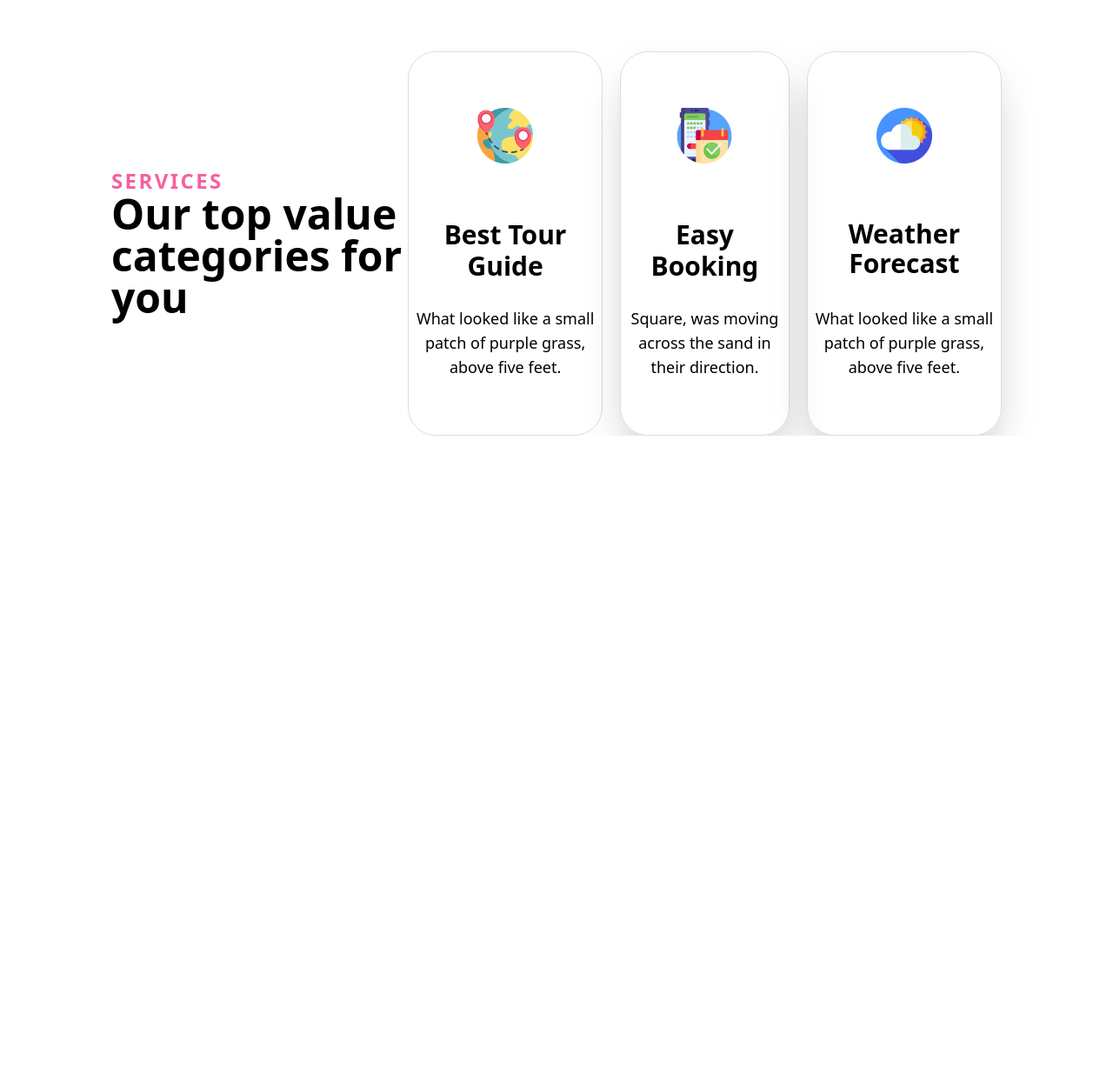
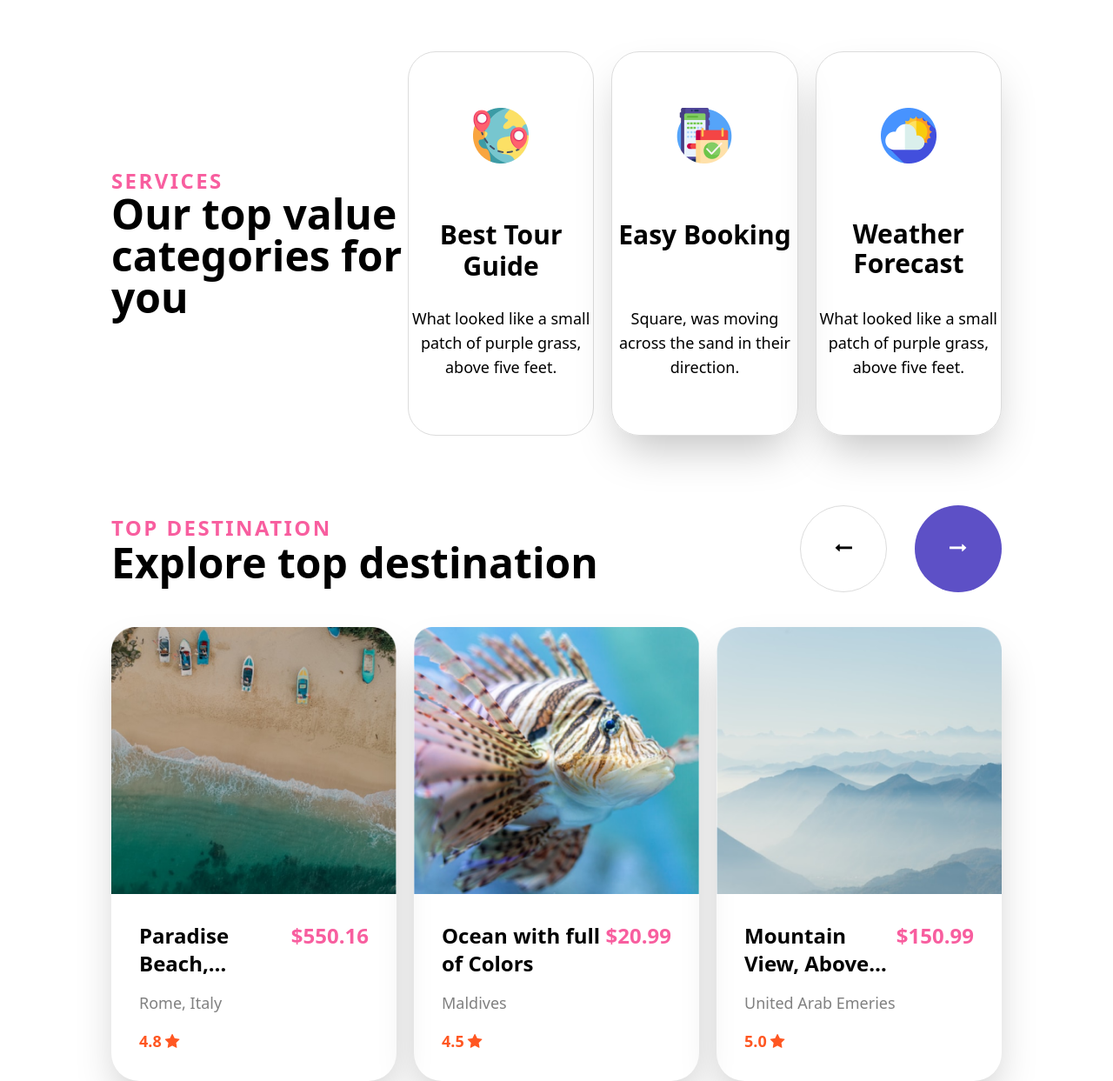
Before and after one commit to kasra-l83/Travlog, a website built with Vite: page index.html in a window 1280 px wide. Shown: the part 955-2198 px from the top of the page at 87% size. Before the commit the page ends 1456 px from the top, so only its background shows below. Built offline with nearby package versions, Linux system fonts and the light colour scheme.

Commit message:
Top destination section

```diff
--- a/index.html
+++ b/index.html
@@ -29,12 +29,12 @@
       </div>
     </header>
     <main class="container mx-auto px-4 xl:px-32 space-y-20">
-      <section class="flex lg:justify-between flex-col-reverse lg:flex-row items-center relative">
-        <div class="gap-y-4 lg:max-w-[400px] flex items-center text-center flex-col lg:items-start lg:text-start">
+      <section class="flex flex-col-reverse items-center relative lg:justify-between lg:flex-row">
+        <div class="gap-y-4 flex items-center text-center flex-col lg:items-start lg:text-start lg:max-w-[400px]">
           <button class="text-pink text-sm py-4 px-8 bg-[white] rounded-full font-bold shadow-xl flex gap-4">Explore the word!<i style="font-size:20px" class="fa">&#xf290;</i></button>
           <h1 class="font-bold text-[69px] leading-[83px]">Travel <span class="text-pink">top destination</span> of the world</h1>
           <p class="text-lg text-[gray] font-normal">We always Make our customer happy by <span class="lg:block">providing</span> as many choices as possible</p>
-          <div class="flex gap-4 w-full justify-center lg:justify-start flex-col sm:flex-row">
+          <div class="flex gap-4 w-full justify-center flex-col sm:flex-row lg:justify-start">
             <button class="py-4 px-8 bg-purple rounded-full text-[white] hover:bg-gray hover:text-purple">Get Started</button>
             <button class="py-4 px-8 rounded-full border border-[gainsboro] flex items-center justify-center gap-x-2 hover:border-purple"><i style="font-size:20px" class="fa text-purple">&#xf144;</i>Watch Demo</button>
           </div>
@@ -63,20 +63,67 @@
           <h2 class="font-bold text-3xl leading-[53px] sm:text-4xl lg:text-5xl">Our top value categories for you</h2>
         </div>
         <div class="flex flex-col sm:flex-row gap-5">
-          <div class="py-16 border border-[gainsboro] rounded-[32px] flex flex-col gap-y-16 items-center">
+          <div class="py-16 border max-w-[374px] w-full border-[gainsboro] rounded-[32px] flex flex-col gap-y-16 items-center sm:max-w-full">
             <img src="icon/destination.png" class="size-16">
             <h5 class="h-9 text-2xl text-center leading-[34px] font-bold sm:text-3xl">Best Tour Guide</h5>
             <p class="text-lg text-center text-gray-400 font-normal leading-7">What looked like a small patch of purple grass, above five feet.</p>
           </div>
-          <div class="py-16 border border-[gainsboro] rounded-[32px] shadow-2xl flex flex-col items-center gap-y-16">
+          <div class="py-16 border max-w-[374px] w-full border-[gainsboro] rounded-[32px] shadow-2xl flex flex-col items-center gap-y-16 sm:max-w-full">
             <img src="icon/calender.png" class="size-16">
             <h5 class="h-9 font-bold text-2xl text-center leading-[34px] sm:text-3xl">Easy Booking</h5>
             <p class="font-normal text-lg text-center text-gray-400 leading-7">Square, was moving across the sand in their direction.</p>
           </div>
-          <div class="py-16 border border-[gainsboro] rounded-[32px] shadow-2xl flex flex-col gap-y-16 items-center">
+          <div class="py-16 border max-w-[374px] w-full border-[gainsboro] rounded-[32px] shadow-2xl flex flex-col gap-y-16 items-center sm:max-w-full">
             <img src="icon/temperature.png" class="size-16">
             <h5 class="h-9 font-bold text-3xl text-center leading-[34px]">Weather Forecast</h5>
             <p class="font-normal text-lg text-center text-gray-400 leading-7">What looked like a small patch of purple grass, above five feet.</p>
+          </div>
+        </div>
+      </section>
+      <section class="space-y-10">
+        <div class="flex flex-col items-center gap-y-10 lg:flex-row lg:justify-between">
+          <div class="flex flex-col justify-between items-center lg:items-start">
+            <h4 class="text-2xl text-pink font-bold tracking-widest">TOP DESTINATION</h4>
+            <h2 class="text-5xl text-center font-bold">Explore top destination</h2>
+          </div>
+          <div class="flex gap-x-8">
+            <button class="size-[100px] border border-[gainsboro] rounded-full hover:border-purple"><i style="font-size:20px" class="fa">&#xf177;</i></button>
+            <button class="size-[100px] bg-purple text-[white] rounded-full hover:bg-gray hover:text-[black]"><i style="font-size:20px" class="fa">&#xf178;</i></button>
+          </div>
+        </div>
+        <div class="gap-5 grid grid-cols-1 place-self-center sm:grid-cols-3">
+          <div class="shadow-2xl rounded-[32px] max-w-[374px] w-full">
+            <img src="image/beach.png" alt="Beach">
+            <div class="p-8 flex flex-col gap-4">
+              <span class="flex sm:flex-col lg:flex-row">
+                <h4 class="text-2xl font-bold line-clamp-2">Paradise Beach, Bantayan Island</h4>
+                <h6 class="text-2xl text-pink font-bold">$550.16</h6>
+              </span>
+              <p class="text-[18px] font-normal text-[gray]">Rome, Italy</p>
+              <p class="text-lg font-bold text-orange">4.8<i class="fa ml-1">&#xf005;</i></p>
+            </div>
+          </div>
+          <div class="shadow-2xl rounded-[32px] max-w-[374px] w-full">
+            <img src="image/fish.png" alt="Fish">
+            <div class="p-8 flex flex-col gap-4">
+              <span class="flex sm:flex-col lg:flex-row">
+                <h4 class="text-2xl font-bold line-clamp-2">Ocean with full of Colors</h4>
+                <h6 class="text-2xl text-pink font-bold">$20.99</h6>
+              </span>
+              <p class="text-[18px] font-normal text-[gray]">Maldives</p>
+              <p class="text-lg font-bold text-orange">4.5<i class="fa ml-1">&#xf005;</i></p>
+            </div>
+          </div>
+          <div class="shadow-2xl rounded-[32px] max-w-[374px] w-full">
+            <img src="image/mountain.png" alt="Mountain">
+            <div class="p-8 flex flex-col gap-4">
+              <span class="flex sm:flex-col lg:flex-row">
+                <h4 class="text-2xl font-bold line-clamp-2">Mountain View, Above the cloud</h4>
+                <h6 class="text-2xl text-pink font-bold">$150.99</h6>
+              </span>
+              <p class="text-[18px] font-normal text-[gray]">United Arab Emeries</p>
+              <p class="text-lg font-bold text-orange">5.0<i class="fa ml-1">&#xf005;</i></p>
+            </div>
           </div>
         </div>
       </section>
```
Also changed, not shown: public/image/beach.png (added), public/image/fish.png (added), public/image/mountain.png (added).
